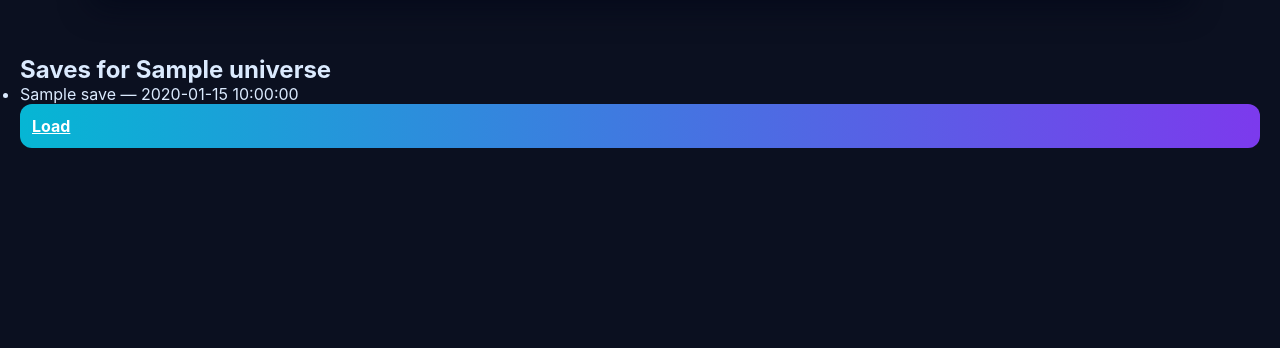
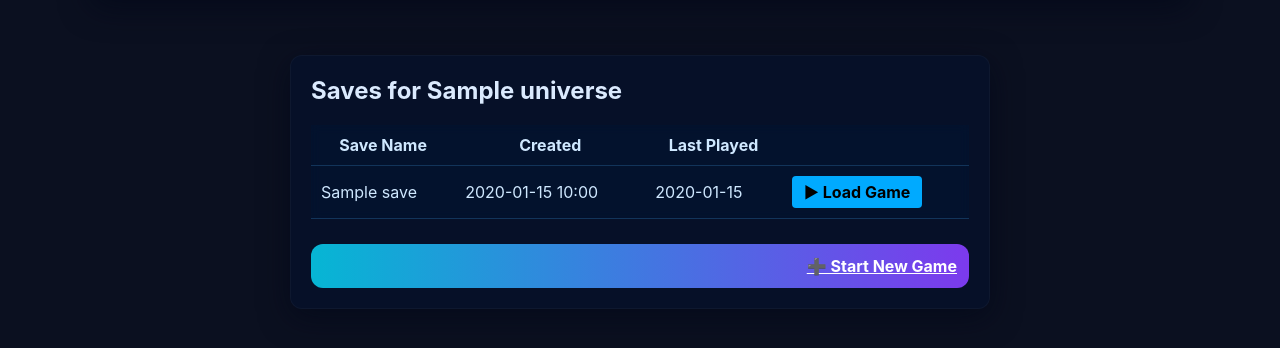
Before and after one commit to maffrejal/gallactization, a Flask app: template app/templates/savegame/list.html in a window 1280 px wide. Shown: the part 65-413 px from the top of the page. Run offline with Flask 3, Linux system fonts and the light colour scheme; the template is opened without the code that fills it: most values are stand-ins (such as "Sample title", 1, 10 or a date in 2020).

Commit message:
save game list and action updated

```diff
--- a/app/static/theme.css
+++ b/app/static/theme.css
@@ -21,3 +21,29 @@ input{width:100%;padding:12px;border-radius:10px;border:1px solid rgba(255,255,2
 .stat-fill{height:100%;background:linear-gradient(90deg,#06b6d4,#7c3aed);border-radius:8px;transition:width .6s ease}
 .currencies{display:flex;gap:8px;flex-wrap:wrap;margin-top:12px}
 .currency{padding:8px 12px;border-radius:10px;background:#021726;border:1px solid rgba(255,255,255,0.03)}
+.styled-table {
+    border-collapse: collapse;
+    width: 100%;
+    background: rgba(0, 20, 50, 0.5);
+    backdrop-filter: blur(4px);
+    color: #cfe8ff;
+}
+
+.styled-table th, .styled-table td {
+    padding: 10px;
+    border-bottom: 1px solid #12345a;
+}
+
+.styled-table tr:hover {
+    background: rgba(0, 40, 80, 0.6);
+}
+
+.btn-primary-small {
+    display: inline-block;
+    padding: 6px 12px;
+    background: #0af;
+    color: #000;
+    border-radius: 4px;
+    font-weight: bold;
+    text-decoration: none;
+}
--- a/app/templates/savegame/list.html
+++ b/app/templates/savegame/list.html
@@ -1,22 +1,61 @@
 {% extends "base.html" %}
 {% block content %}
-<h2>Saves for {{ universe.name }}</h2>
 
-{% if saves %}
-<ul>
+<div class="hud-card" style="max-width:700px;margin:auto;">
+
+    <h2 class="neon-title">Saves for {{ universe.name }}</h2>
+
+    {% if saves|length == 0 %}
+
+        <p style="margin-top:20px;color:#9bb4d1;">
+            No saves exist for this universe yet.
+        </p>
+
+        <a class="btn-primary" href="{{ url_for('savegame.new_game', universe_id=universe.id) }}">
+            ▶ Start New Game
+        </a>
+
+    {% else %}
+
+        <table class="styled-table" style="width:100%;margin-top:20px;">
+            <thead>
+                <tr>
+                    <th>Save Name</th>
+                    <th>Created</th>
+                    <th>Last Played</th>
+                    <th></th>
+                </tr>
+            </thead>
+            <tbody>
                 {% for s in saves %}
-    <li>
-      {{ s.name }} — {{ s.created_at }}
-      <a class="btn-primary" href="{{ url_for('savegame.load_game', save_id=s.id) }}">
-        Load
+                <tr>
+                    <td>{{ s.name }}</td>
+                    <td>{{ s.created_at.strftime('%Y-%m-%d %H:%M') }}</td>
+                    <td>
+                        {% if s.last_played %}
+                            {{ s.last_played.strftime('%Y-%m-%d %H:%M') }}
+                        {% else %}
+                            Never
+                        {% endif %}
+                    </td>
+                    <td>
+                        <a class="btn-primary-small"
+                           href="{{ url_for('savegame.load_game', save_id=s.id) }}">
+                           ▶ Load Game
                         </a>
-    </li>
+                    </td>
+                </tr>
                 {% endfor %}
-</ul>
-{% else %}
-<p>No saves yet.</p>
+            </tbody>
+        </table>
+
+        <div style="margin-top:25px;text-align:right;">
             <a class="btn-primary" href="{{ url_for('savegame.new_game', universe_id=universe.id) }}">
-  Create New Save
+                ➕ Start New Game
             </a>
+        </div>
+
     {% endif %}
+</div>
+
 {% endblock %}
```
Lines whose indentation alone changed are shown as unchanged.
